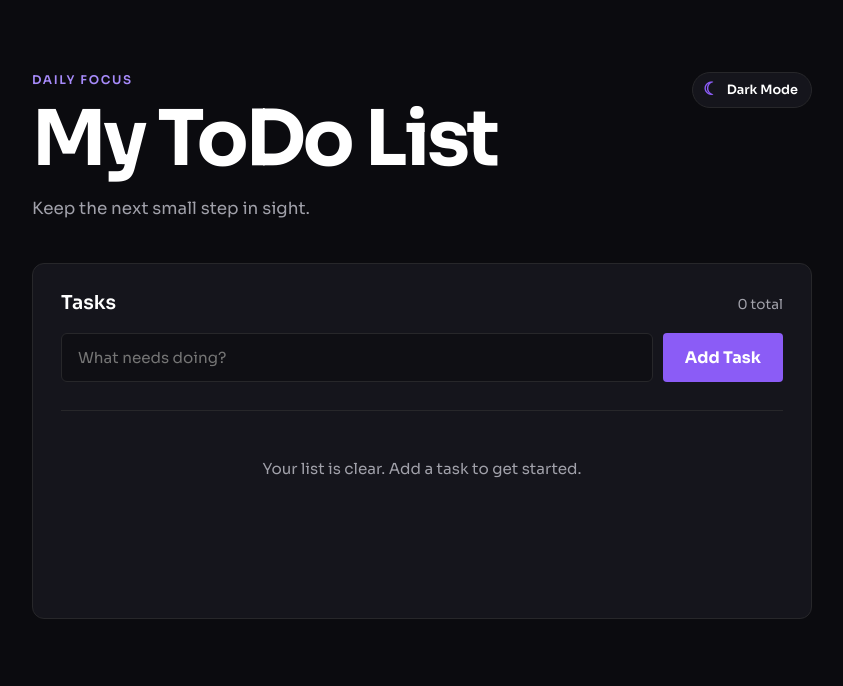
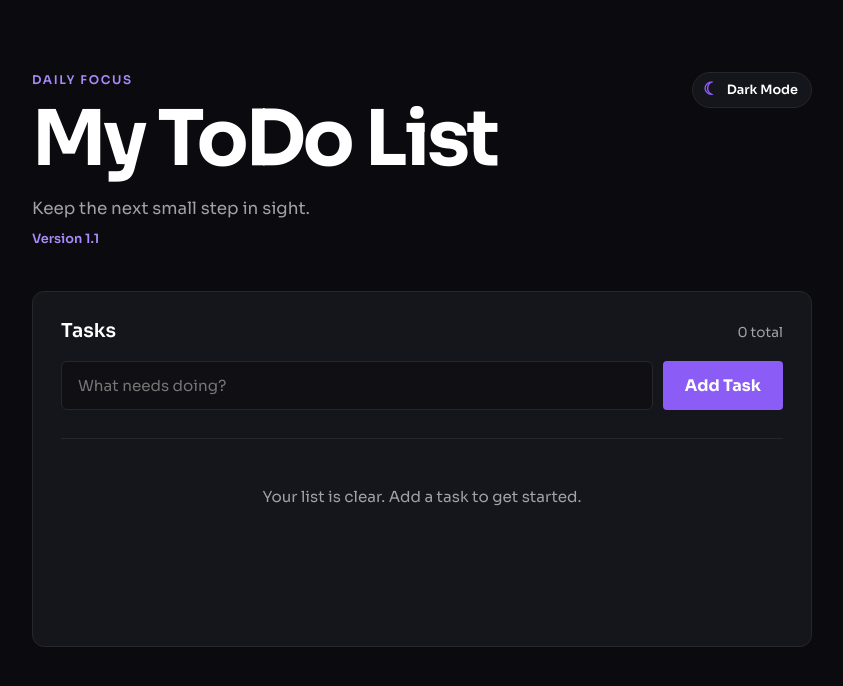
Before and after one commit to Tep0t/todo-devops, a Next.js app: page / in a window 1280 px wide. Shown: the top 686 px of the page, without its empty margins (218-1061 px from the left). Built offline with nearby package versions, Linux system fonts and the light colour scheme.

Commit message:
Add version 1.1 banner

```diff
--- a/app/page.js
+++ b/app/page.js
@@ -67,6 +67,7 @@ export default function Home() {
             <p className={styles.eyebrow}>Daily focus</p>
             <h1>My ToDo List</h1>
             <p className={styles.subtitle}>Keep the next small step in sight.</p>
+            <p className={styles.version}>Version 1.1</p>
           </header>
 
           <button
--- a/app/page.module.css
+++ b/app/page.module.css
@@ -88,6 +88,13 @@
   margin-top: 18px;
   color: var(--secondary);
   font-size: 1.05rem;
+}
+
+.version {
+  margin-top: 12px;
+  color: var(--light-purple);
+  font-size: 0.8rem;
+  font-weight: 600;
 }
 
 .todoPanel {
```
